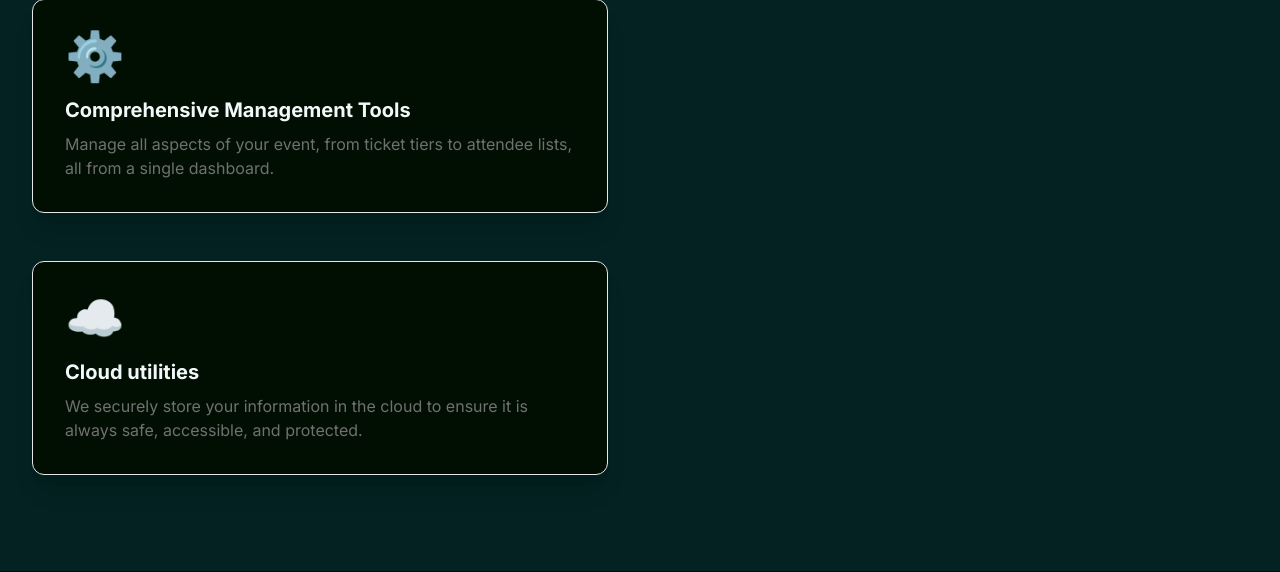
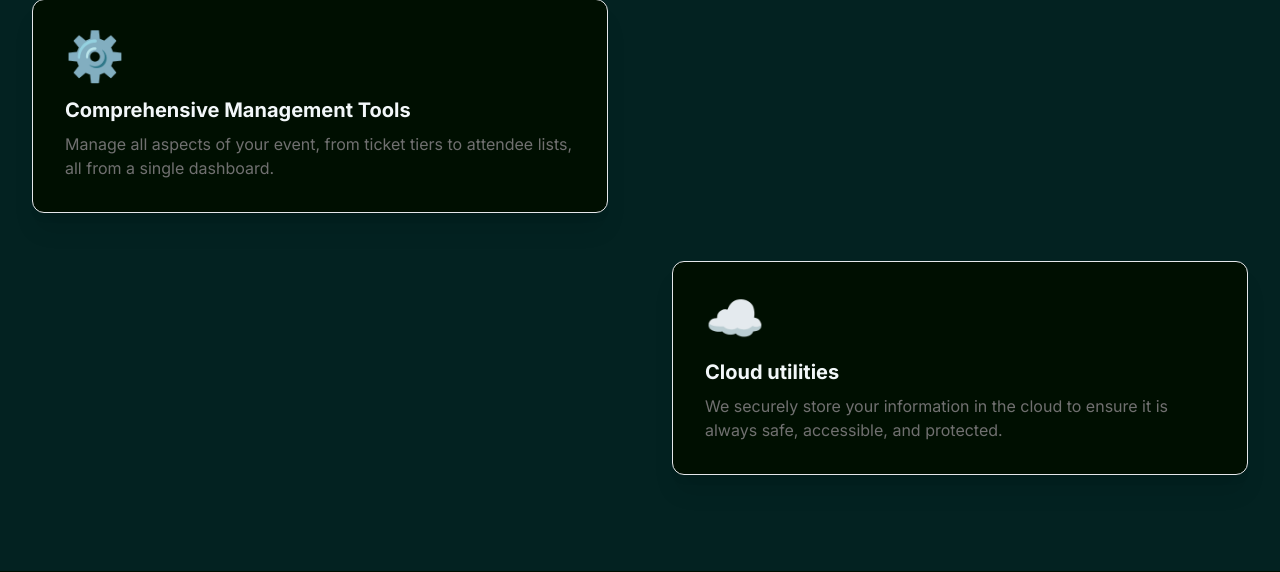
Before and after one commit to adebayo-victor/FLING, a Flask app: page / in a window 1280 px wide. Shown: the part 2383-2955 px from the top of the page. Run offline with Flask 3, Linux system fonts and the light colour scheme; parts of the project's set-up code (start-up, migrations or seed data) failed here and were passed over; some libraries are stand-ins or nearby versions.

Commit message:
Committin changes

```diff
--- a/templates/index.html
+++ b/templates/index.html
@@ -165,7 +165,7 @@
                     </div>
                 </div>
                 <!--Feature 7: Cloud storage-->
-                <div class="md:flex md:justify-start">
+                <div class="md:flex md:justify-end">
                     <div class="feature-card max-w-xl bg-rich-black rounded-xl p-8 shadow-xl border border-bangladesh-green">
                         <div class="text-5xl mb-4 text-caribbean-green">☁️</div>
                         <h3 class="text-xl font-bold mb-2">Cloud utilities</h3>
```
